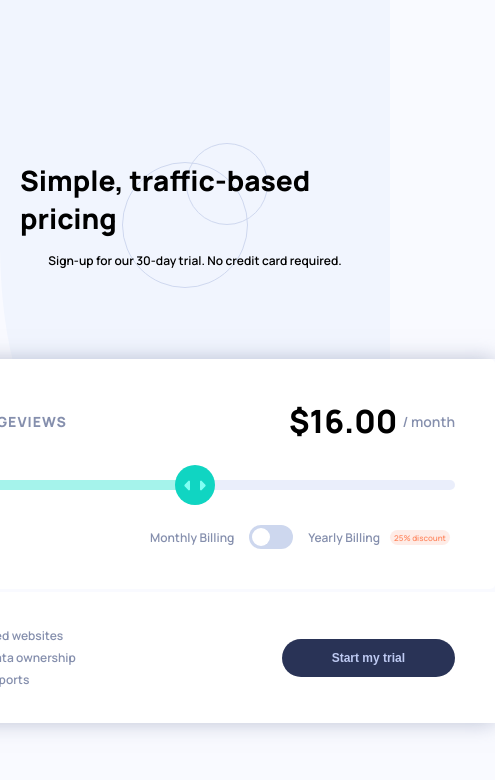
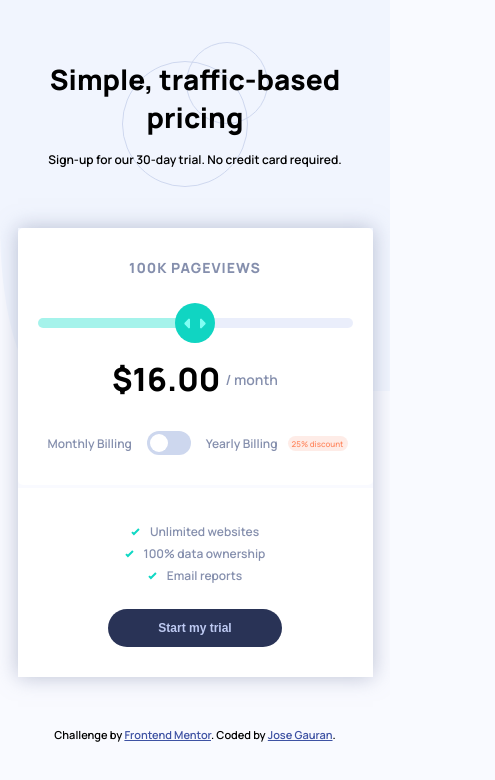
Before and after one commit to gauranajose/Interactive-Pricing-Component, a plain HTML site: page index.html in a window 390 px wide. Shown: the whole page, 495 px wide, since content can reach past the window. Drawn offline with Linux system fonts and the light colour scheme.

Commit message:
2nd commit

```diff
--- a/index.html
+++ b/index.html
@@ -14,7 +14,7 @@
 
   <!-- Feel free to remove these styles or customise in your own stylesheet 👍 -->
   <style>
-    .attribution { font-size: 11px; text-align: center; }
+    .attribution { font-size: 11px; text-align: center; margin-bottom: 40px;}
     .attribution a { color: hsl(228, 45%, 44%); }
   </style>
 </head>
@@ -69,9 +69,9 @@
 
   Start my trial -->
 
-  <!-- <div class="attribution">
+  <div class="attribution">
     Challenge by <a href="https://www.frontendmentor.io?ref=challenge" target="_blank">Frontend Mentor</a>.
-    Coded by <a href="#">Your Name Here</a>.
-  </div> -->
+    Coded by <a href="https://github.com/gauranajose">Jose Gauran</a>.
+  </div>
 </body>
 </html>
--- a/style.css
+++ b/style.css
@@ -57,6 +57,7 @@ header p {
 
 .card-container {
     width: 600px;
+    margin-bottom: 50px;
     box-shadow: 0px 0px 20px 0px rgba(133, 143, 173, 0.534);
 }
 
@@ -235,3 +236,45 @@ input:checked + .slider:before {
 .card-footer button:active {
     color: #fff;
 }
+
+@media(max-width: 650px) {
+    body {
+        height: fit-content;
+    }
+
+    header {
+        margin: 20px 0;
+        text-align: center;
+    }
+
+    .card-container {
+        width: 355px;
+    }
+    .card {
+        padding: 30px 20px;
+    }
+
+    .card .top {
+        flex-direction: column;
+    }
+
+    .card .top h1 {
+        margin-top: 80px;
+        margin-bottom: 30px;
+    }
+
+    .card .slider-container {
+        height: 0px;
+        padding: 0px;
+        transform: translateY(-120px);
+    }
+
+    .card-footer {
+        flex-direction: column;
+    }
+
+    .card-footer ul {
+        text-align: center;
+        margin-bottom: 20px;
+    }
+}
```
